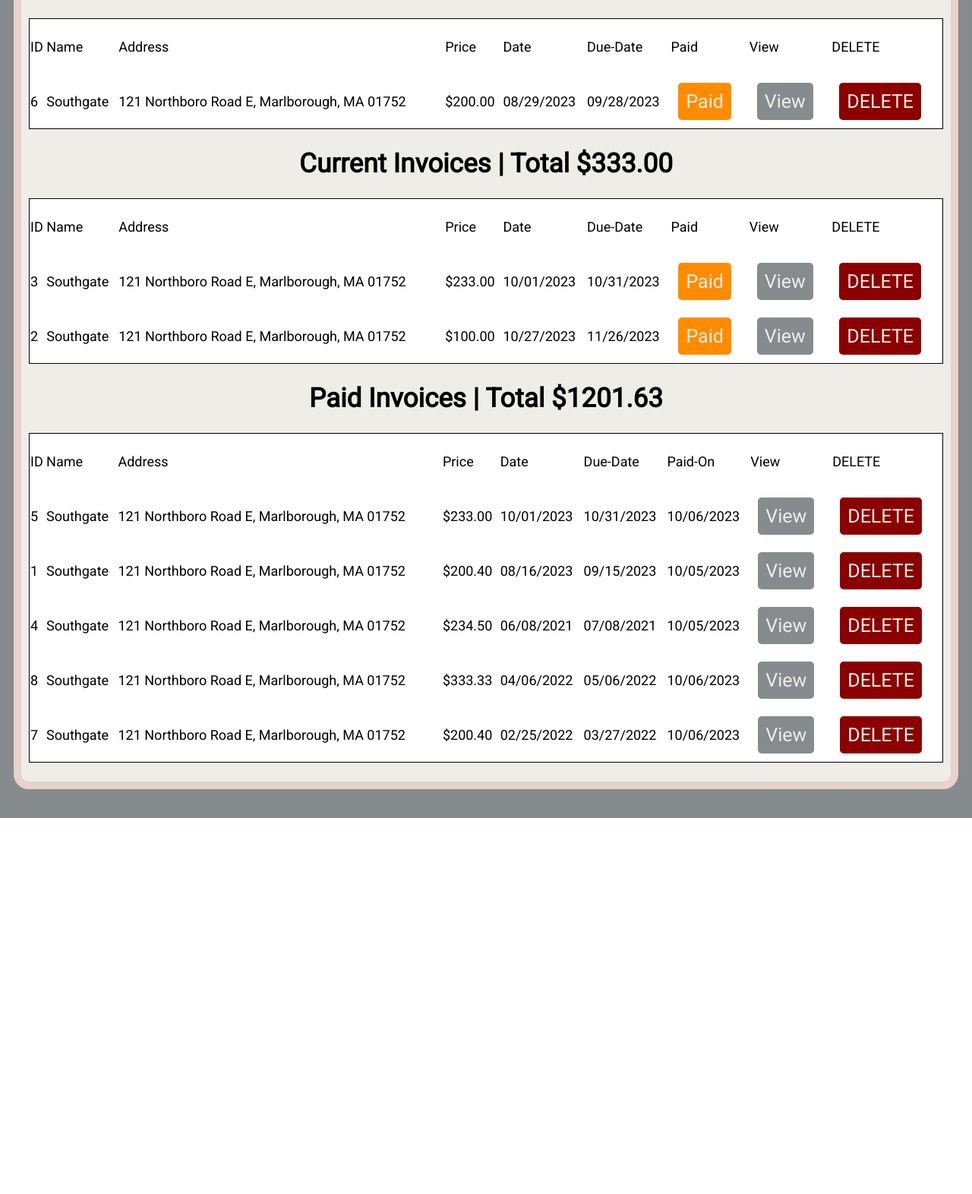
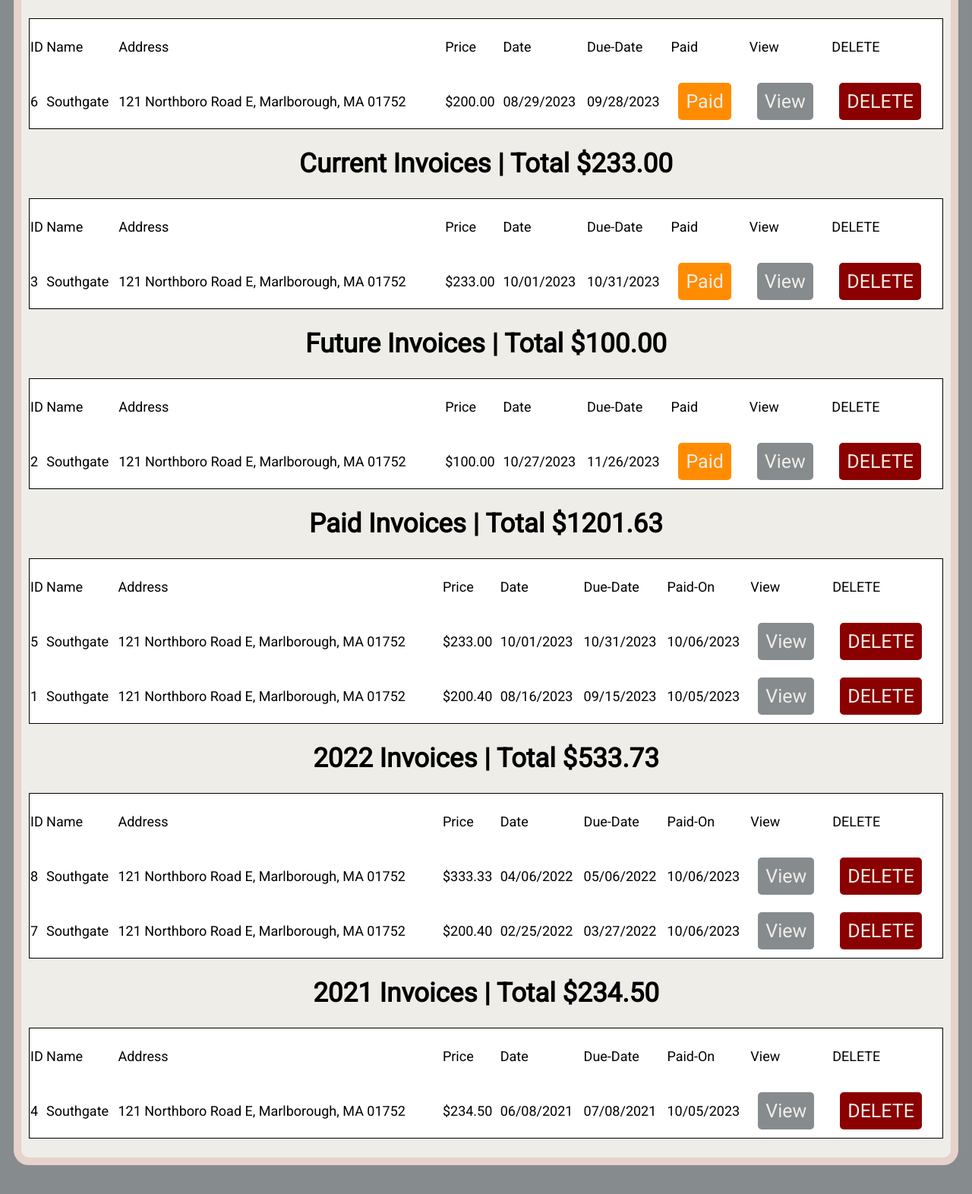
Before and after one commit to jessebrusa/gig-book, a Flask app: page /invoice-list in a window 1280 px wide. Shown: the part 446-2018 px from the top of the page at 76% size. Before the commit the page ends 1523 px from the top, so only its background shows below. Run offline with Flask 3, Linux system fonts and the light colour scheme; data comes from the database, SQL or seed files in the repository; both versions use the stored data as it was after the commit; some libraries are stand-ins or nearby versions.

Commit message:
added year system to invoices

```diff
--- a/main.py
+++ b/main.py
@@ -16,6 +16,7 @@ from functools import wraps
 from werkzeug.utils import secure_filename
 import requests
 from datetime import datetime
+from collections import OrderedDict
 import os
 import re
 
@@ -1556,6 +1557,7 @@ def invoice_list():
     invoices = InvoiceTable.query.all()
     sorted_invoices = sorted(invoices, key=lambda x: x.date)
     today = datetime.now().replace(hour=23, minute=59, second=59)
+    current_year = today.year
 
     unpaid_invoices = []
     paid_invoices = []
@@ -1570,13 +1572,45 @@ def invoice_list():
 
     paid_invoices = sorted(paid_invoices, key=lambda x: x.date, reverse=True)
 
+    this_year_paid_invoices = []
+    paid_invoices_by_year = {}
+    yearly_totals = {}
+
+    for invoice in paid_invoices:
+        invoice_date = datetime.strptime(invoice.date, "%m/%d/%Y")
+        invoice_year = invoice_date.year
+
+        if invoice_year < current_year:
+            if invoice_year not in paid_invoices_by_year:
+                paid_invoices_by_year[invoice_year] = []
+            paid_invoices_by_year[invoice_year].append(invoice)
+        else:
+            this_year_paid_invoices.append(invoice)
+
+    for year, invoices in paid_invoices_by_year.items():
+        total = sum(float(invoice.price) for invoice in invoices)
+        yearly_totals[year] = format_float_as_string(total)
+
+    for year, total in yearly_totals.items():
+        yearly_totals[year] = format_float_as_string(float(total))
+
+    paid_invoices_by_year = OrderedDict(sorted(paid_invoices_by_year.items(), key=lambda x: x[0], reverse=True))
+
+
+    future_invoices = []
+    future_total = 0
     overdue_invoices = []
     overdue_total = 0
     current_invoices = []
     current_total = 0
     for invoice in unpaid_invoices:
         due_date = datetime.strptime(invoice.due_date, '%m/%d/%Y')
-        if due_date < today:
+        start_date = datetime.strptime(invoice.date, '%m/%d/%Y')
+        if start_date > today:
+            future_invoices.append(invoice)
+            future = float(invoice.price)
+            future_total += future
+        elif due_date < today:
             overdue_invoices.append(invoice)
             overdue = float(invoice.price)
             overdue_total += overdue
@@ -1586,12 +1620,15 @@ def invoice_list():
             current_total += current
 
     paid_total = format_float_as_string(paid_total)
+    future_total = format_float_as_string(future_total)
     overdue_total = format_float_as_string(overdue_total)
     current_total = format_float_as_string(current_total)
 
-    return render_template('invoice-list.html', paid_invoices=paid_invoices, current_invoices=current_invoices,
-                           overdue_invoices=overdue_invoices, paid_total=paid_total, overdue_total=overdue_total,
-                           current_total=current_total)
+    return render_template('invoice-list.html', this_year_paid_invoices=this_year_paid_invoices,
+                           current_invoices=current_invoices, overdue_invoices=overdue_invoices,
+                           paid_total=paid_total, overdue_total=overdue_total,current_total=current_total,
+                           future_invoices=future_invoices, future_total=future_total,
+                           paid_invoices_by_year=paid_invoices_by_year, yearly_totals=yearly_totals)
 
 
 @app.route('/profit-expenses', methods=['GET', 'POST'])
--- a/resources.py
+++ b/resources.py
@@ -118,10 +118,7 @@ def format_float_as_string(num):
     if len(fractional_part) == 1:
         return f"{integer_part}.{fractional_part}0"
 
-        return f"{integer_part}.00"
-
-    else:
-        return formatted_str
+    return formatted_str
 
 
 def set_list_form_submit(form):
--- a/templates/invoice-list.html
+++ b/templates/invoice-list.html
@@ -71,6 +71,40 @@
                     </table>
                 </div>
             {% endif %}
+            {% if future_invoices[0] %}
+                <h2>Future Invoices | Total ${{ future_total }}</h2>
+                <div class="tableBtnContainer">
+                    <table class="tableContent">
+                        <tr>
+                            <td>ID</td>
+                            <td>Name</td>
+                            <td>Address</td>
+                            <td>Price</td>
+                            <td>Date</td>
+                            <td>Due-Date</td>
+                            <td>Paid</td>
+                            <td>View</td>
+                            <td>DELETE</td>
+                        </tr>
+                        {% for invoice in future_invoices %}
+                            <tr data-href="{{ url_for('invoice', invoice_id=invoice.id) }}">
+                                <td>{{ invoice.id }}</td>
+                                <td>{{ invoice.facility }}</td>
+                                <td>
+                                    {{ invoice.street }}, {{ invoice.town }},
+                                    {{ invoice.state }} {{ invoice.zip_code }}
+                                </td>
+                                <td>${{ invoice.price }}</td>
+                                <td>{{ invoice.date }}</td>
+                                <td>{{ invoice.due_date }}</td>
+                                <td><a class="editBtn widthBtn" href="{{ url_for('commit_edit', id=invoice.id, field='paid') }}">Paid</a></td>
+                                <td><a class="editBtn greyBtn widthBtn" href="{{ url_for('invoice', invoice_id=invoice.id) }}">View</a></td>
+                                <td><a class="delete widthBtn" href="{{ url_for('confirm_page', id=invoice.id, field='invoice') }}">DELETE</a></td>
+                            </tr>
+                        {% endfor %}
+                    </table>
+                </div>
+            {% endif %}
             <h2>Paid Invoices | Total ${{ paid_total }}</h2>
             <div class="tableBtnContainer">
                 <table class="tableContent">
@@ -85,7 +119,7 @@
                         <td>View</td>
                         <td>DELETE</td>
                     </tr>
-                    {% for invoice in paid_invoices %}
+                    {% for invoice in this_year_paid_invoices %}
                         <tr data-href="{{ url_for('invoice', invoice_id=invoice.id) }}">
                             <td>{{ invoice.id }}</td>
                             <td>{{ invoice.facility }}</td>
@@ -103,6 +137,42 @@
                     {% endfor %}
                 </table>
             </div>
+            {% if paid_invoices_by_year %}
+                {% for year, invoices in paid_invoices_by_year.items() %}
+                    <h2>{{ year }} Invoices | Total ${{ yearly_totals.get(year, 'N/A') }}</h2>
+                    <div class="tableBtnContainer">
+                        <table class="tableContent">
+                            <tr>
+                                <td>ID</td>
+                                <td>Name</td>
+                                <td>Address</td>
+                                <td>Price</td>
+                                <td>Date</td>
+                                <td>Due-Date</td>
+                                <td>Paid-On</td>
+                                <td>View</td>
+                                <td>DELETE</td>
+                            </tr>
+                            {% for invoice in invoices %}
+                                <tr data-href="{{ url_for('invoice', invoice_id=invoice.id) }}">
+                                    <td>{{ invoice.id }}</td>
+                                    <td>{{ invoice.facility }}</td>
+                                    <td>
+                                        {{ invoice.street }}, {{ invoice.town }},
+                                        {{ invoice.state }} {{ invoice.zip_code }}
+                                    </td>
+                                    <td>${{ invoice.price }}</td>
+                                    <td>{{ invoice.date }}</td>
+                                    <td>{{ invoice.due_date }}</td>
+                                    <td>{{ invoice.paid_on }}</td>
+                                    <td><a class="editBtn greyBtn" href="{{ url_for('invoice', invoice_id=invoice.id) }}">View</a></td>
+                                    <td><a class="delete" href="{{ url_for('confirm_page', id=invoice.id, field='invoice') }}">DELETE</a></td>
+                                </tr>
+                            {% endfor %}
+                        </table>
+                    </div>
+                {% endfor %}
+            {% endif %}
         </div>
     </div>
 </body>
```
Also changed, not shown: instance/digital-contact.db.
